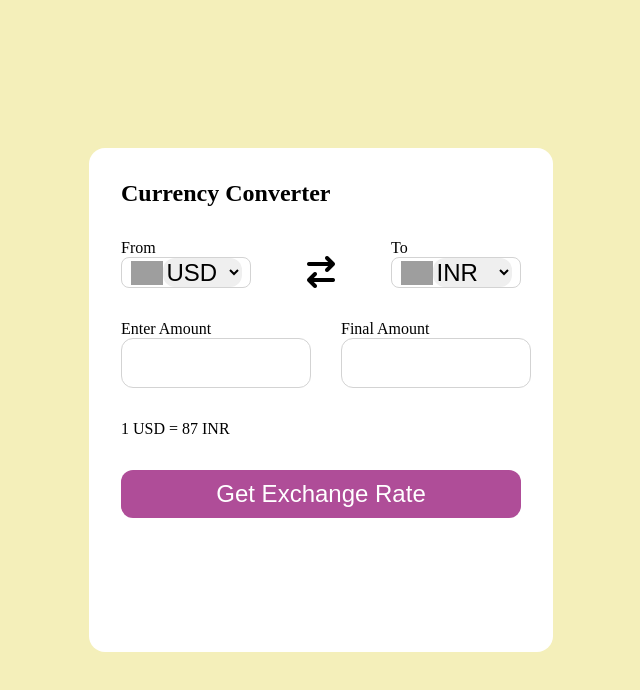
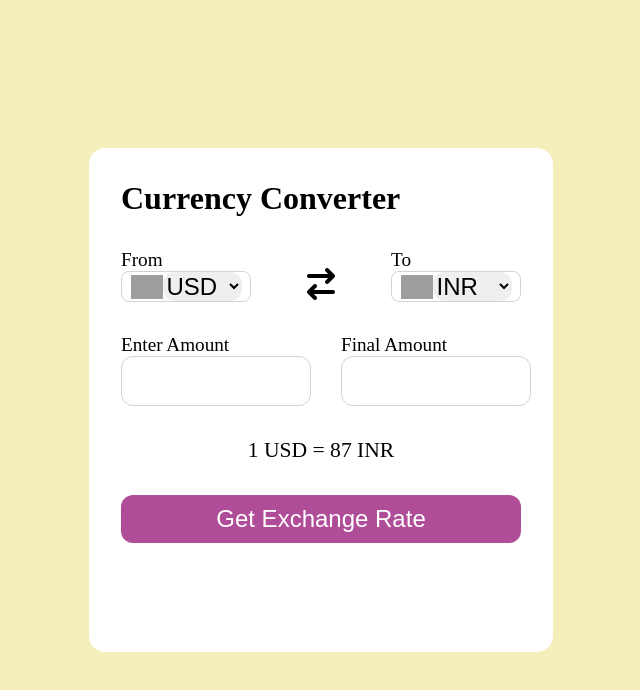
Before and after one commit to Devarpana/CurrencyConvertor, a plain HTML site: page index.htm in a window 1280 px wide. Shown: the whole page, without its empty margins (319-959 px from the left). Drawn offline with Linux system fonts and the light colour scheme; grey boxes are pictures that could not be loaded.

Commit message:
Add files via upload

```diff
--- a/style.css
+++ b/style.css
@@ -17,6 +17,12 @@ background-color: #f4efba;
     border-radius: 1rem;
     min-height: 55vh;
     width : 50vh;
+}
+h2{
+    font-size: 2rem;
+}
+p{
+    font-size: 1.2rem;
 }
 form {
     margin: 2rem 0 1rem 0;
@@ -69,6 +75,10 @@ form input{
 
 .msg {
     margin: 2rem 0;
+    font-size: 1.35rem;
+    display: flex;
+    justify-content: center;
+    align-items: center;
 }
 
 form button {
```
